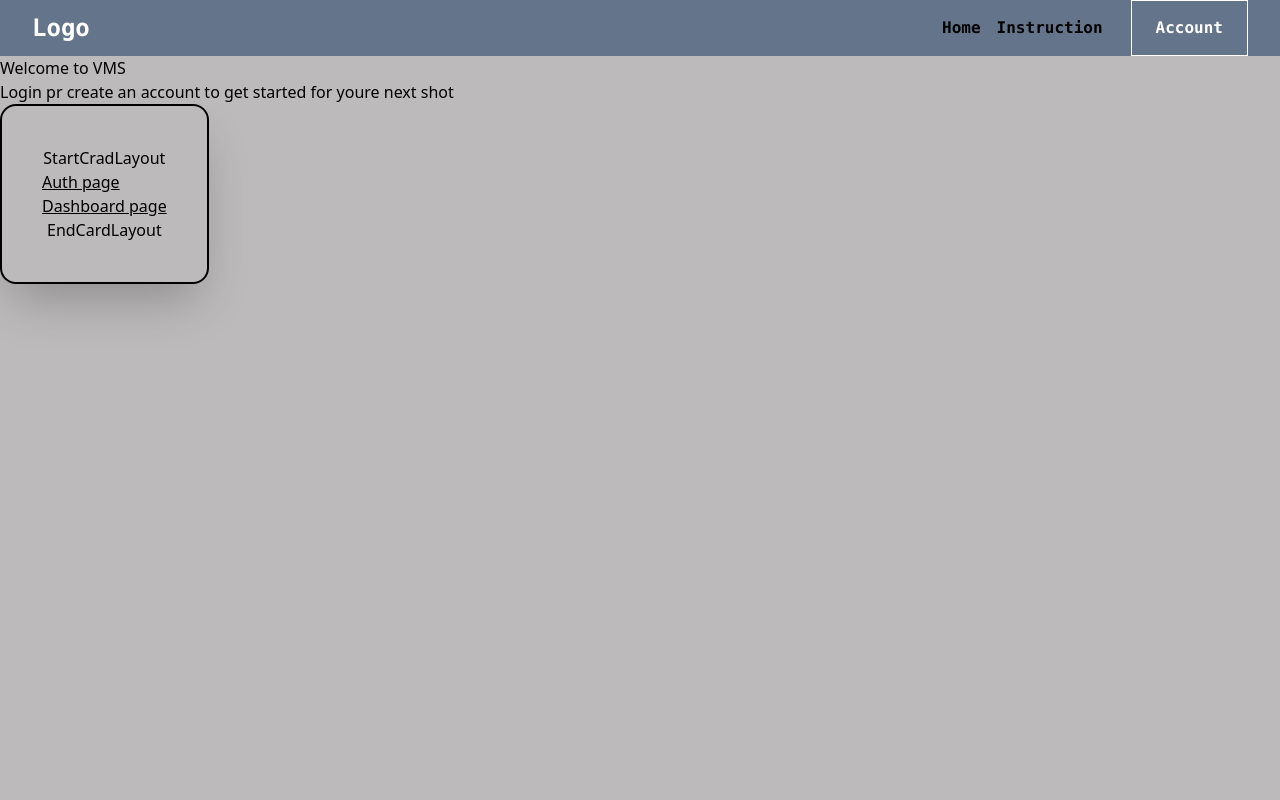
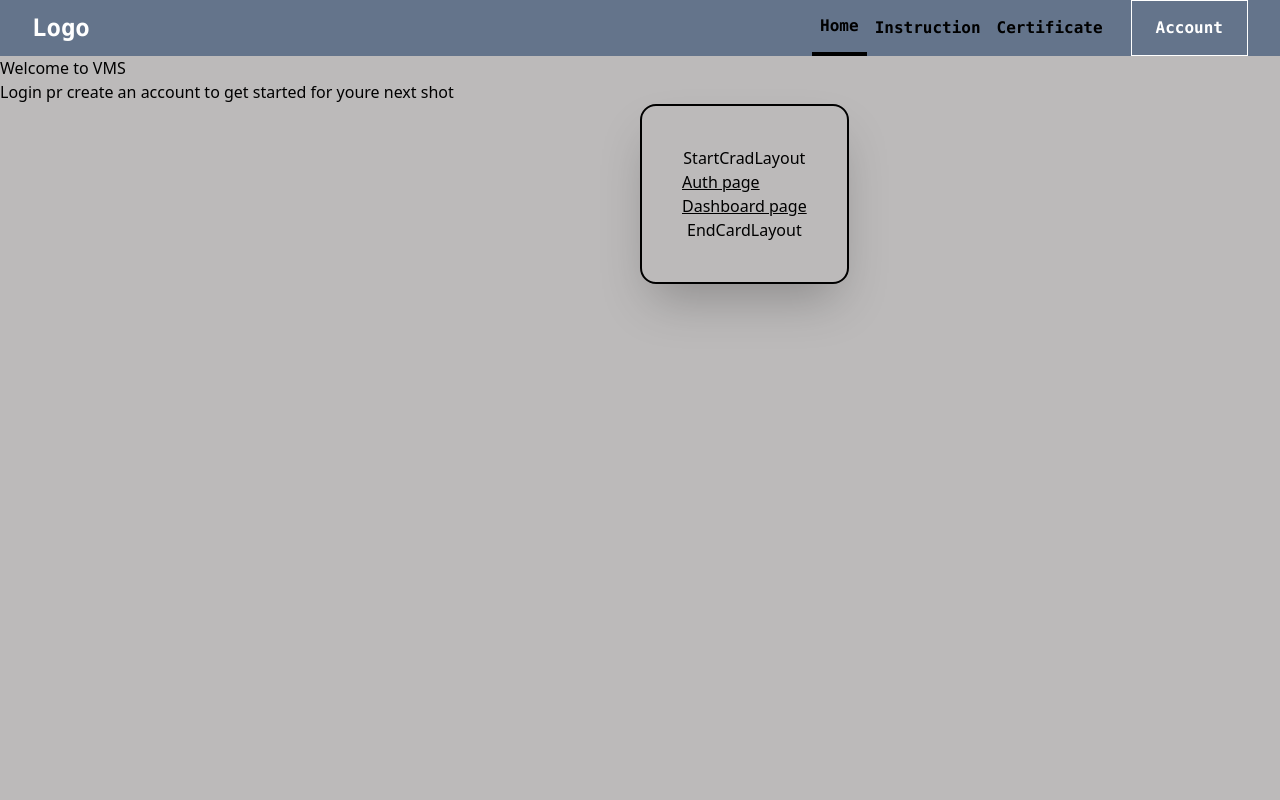
Before and after one commit to KaziMuktadirAhmed/VMS-frontend, a React (Vite) app: page / in a window 1280 px wide. Shown: the top 800 px of the page. Built offline with nearby package versions, Linux system fonts and the light colour scheme.

Commit message:
adds certificate route

```diff
--- a/src/App.jsx
+++ b/src/App.jsx
@@ -1,12 +1,13 @@
 import { Routes, Route } from "react-router-dom";
 import Layout from "./components/layout/layout";
+
+import "./App.css";
 
 import Home from "./pages/home/home";
 import Auth from "./pages/auth/auth";
 import Dashboard from "./pages/dashboard/dashboard";
-
-import "./App.css";
 import Instruction from "./pages/instruction/Instruction";
+import Certificate from "./pages/certificate/certificate";
 
 export default function App() {
   return (
@@ -16,6 +17,7 @@ export default function App() {
         <Route path="/auth" element={<Auth />}></Route>
         <Route path="/dashboard" element={<Dashboard />}></Route>
         <Route path="/instruction" element={<Instruction />}></Route>
+        <Route path="/certificate" element={<Certificate />}></Route>
       </Routes>
     </Layout>
   );
--- a/src/components/CardLayout/CradLayout.jsx
+++ b/src/components/CardLayout/CradLayout.jsx
@@ -2,7 +2,7 @@ export default function CradLayout({ children }) {
   return (
     <div
       id="card"
-      className="flex flex-col items-center justify-center p-10 border-2 border-black shadow-2xl w-fit rounded-2xl"
+      className="relative flex flex-col items-center justify-center p-10 border-2 border-black shadow-2xl top-1/2 left-1/2 w-fit rounded-2xl"
     >
       <h1>StartCradLayout</h1>
       {children}
--- a/src/components/header-menu/HeaderMenu.jsx
+++ b/src/components/header-menu/HeaderMenu.jsx
@@ -8,15 +8,27 @@ export default function HeaderMenu() {
     <div className="flex flex-row items-center justify-start h-full">
       <Link
         to="/"
-        className="flex flex-row items-center h-full pl-2 pr-2 text-center hover:border-b-4 hover:border-black"
+        className={`flex flex-row items-center ${
+          location.pathname === "/" && "border-b-4 border-black"
+        } h-full pl-2 pr-2 text-center hover:border-b-4 hover:border-black`}
       >
         <p className="font-mono font-semibold">Home</p>
       </Link>
       <Link
         to="/instruction"
-        className="flex flex-row items-center h-full pl-2 pr-2 text-center hover:border-b-4 hover:border-black"
+        className={`flex flex-row items-center ${
+          location.pathname === "/instruction" && "border-b-4 border-black"
+        } h-full pl-2 pr-2 text-center hover:border-b-4 hover:border-black`}
       >
         <p className="font-mono font-semibold">Instruction</p>
+      </Link>
+      <Link
+        to="/certificate"
+        className={`flex flex-row items-center ${
+          location.pathname === "/certificate" && "border-b-4 border-black"
+        } h-full pl-2 pr-2 text-center hover:border-b-4 hover:border-black`}
+      >
+        <p className="font-mono font-semibold">Certificate</p>
       </Link>
     </div>
   );
--- /dev/null
+++ b/src/pages/certificate/certificate.jsx
@@ -0,0 +1,3 @@
+export default function Certificate() {
+  return <div>certificate</div>;
+}
--- a/src/pages/home/home.jsx
+++ b/src/pages/home/home.jsx
@@ -3,7 +3,7 @@ import CradLayout from "../../components/CardLayout/CradLayout";
 
 export default function Home() {
   return (
-    <div>
+    <div className="h-full">
       {/* Welcome block */}
       <h1>Welcome to VMS</h1>
       <p>Login pr create an account to get started for youre next shot</p>
```
